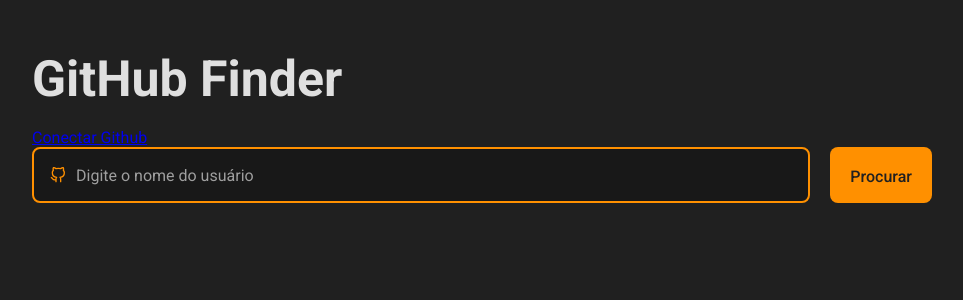
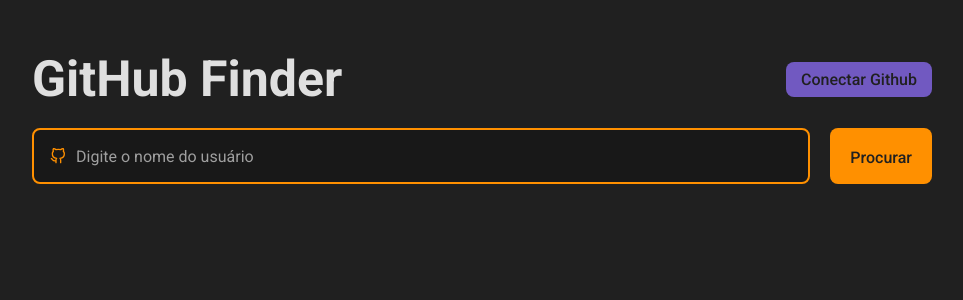
Before and after one commit to raphaelcdsouza/gitrepofinderfront, a React (Create React App) app: page / in a window 1280 px wide. Shown: the top 300 px of the page, without its empty margins (158-1121 px from the left). Built offline with nearby package versions, Linux system fonts and the light colour scheme.

Commit message:
Added github authentication funcionalities

```diff
--- a/src/pages/Dashboard/index.jsx
+++ b/src/pages/Dashboard/index.jsx
@@ -1,5 +1,6 @@
 import React, { useState, useCallback } from 'react';
 import { AiOutlineLoading } from 'react-icons/ai';
+import { FiGithub } from 'react-icons/fi';
 import { GoStar } from 'react-icons/go';
 
 import api from '../../services/api';
@@ -7,7 +8,9 @@ import api from '../../services/api';
 import Input from '../../components/Input';
 import Avatar from '../../components/Avatar';
 
-import { Container, Form, Content, RepoItem, RepoItemInfo } from './styles';
+import { useGithubAuth } from '../../hooks/githubAuth';
+
+import { Container, Form, Content, RepoItem, RepoItemInfo, GithubAvatar } from './styles';
 
 const Dashboard = () => {
   const [repos, setRepos] = useState([]);
@@ -15,6 +18,8 @@ const Dashboard = () => {
   const [error, setError] = useState('');
   const [loading, setLoading] = useState(false);
   const [repoOwner, setRepoOwner] = useState({});
+
+  const { user } = useGithubAuth();
 
   const handleInputChange = useCallback(event => {
     setInputValue(event.target.value);
@@ -50,8 +55,22 @@ const Dashboard = () => {
 
   return (
     <Container>
-      <h1>GitHub Finder</h1>
-      <a href="https://github.com/login/oauth/authorize?client_id=84ddb13f8f7f968b202c&scope=user:email">Conectar Github</a>
+      <div>
+        <h1>GitHub Finder</h1>
+        {!user ? (
+          <a href="https://github.com/login/oauth/authorize?client_id=84ddb13f8f7f968b202c&scope=user:email">
+            Conectar Github
+          </a>
+        ) : (
+          <GithubAvatar>
+            <div>
+              <img src={user.avatar_url} alt={user.login}/>
+            </div>
+            <FiGithub size={19} />
+            {user.login}
+          </GithubAvatar>
+        )}
+      </div>
 
       <Form onSubmit={handleFormSubmit}>
         <Input type="text" name="repo" error={error} placeholder="Digite o nome do usuário" onChange={handleInputChange} />
--- a/src/pages/Dashboard/styles.js
+++ b/src/pages/Dashboard/styles.js
@@ -18,15 +18,68 @@ export const Container = styled.main`
   max-width: 900px;
   margin: 50px auto;
 
-  h1 {
-    font-size: 50px;
-    font-weight: 700;
+  > div {
+    display: flex;
+    justify-content: space-between;
+    align-items: center;
     margin-bottom: 20px;
+
+    h1 {
+      font-size: 50px;
+      font-weight: 700;
+    }
+
+    > a {
+      padding: 8px 15px;
+      text-decoration: none;
+      font-weight: 500;
+      background: rgb(113, 89, 193);
+      color: #202020;
+      border-radius: 8px;
+      transition: background 0.2s;
+
+      &:hover {
+        background: ${shade(0.2, 'rgb(113, 89, 193)')};
+      }
+    }
   }
 
   > svg {
     align-self: center;
     animation: ${round} 1s linear infinite;
+  }
+`;
+
+export const GithubAvatar = styled.div`
+  display: flex;
+  align-items: center;
+  color: #202020;
+  font-weight: 700;
+  background: rgb(113, 89, 193);
+  height: 35px;
+  padding: 8px 15px 8px 30px;
+  border-radius: 8px;
+
+  svg {
+    margin-right: 6px;
+  }
+
+  > div {
+    display: flex;
+    align-items: center;
+    justify-content: center;
+    height: 50px;
+    width: 50px;
+    object-fit: cover;
+    border-radius: 50%;
+    overflow: hidden;
+    margin-left: -40px;
+    margin-right: 6px;
+    border: 3px solid rgb(113, 89, 193);
+
+    img {
+      height: 50px;
+    }
   }
 `;
 
@@ -52,7 +105,7 @@ export const Form = styled.form`
   }
 `;
 
-export const Content = styled.div`
+export const Content = styled.section`
   display: flex;
   flex-direction: column;
 
@@ -130,6 +183,7 @@ export const RepoItemInfo = styled.div`
     background: #ff9000;
     color: #202020;
     border-radius: 8px;
+    transition: background 0.2s;
 
     &:hover {
       background: ${shade(0.2, '#ff9000')};
```
